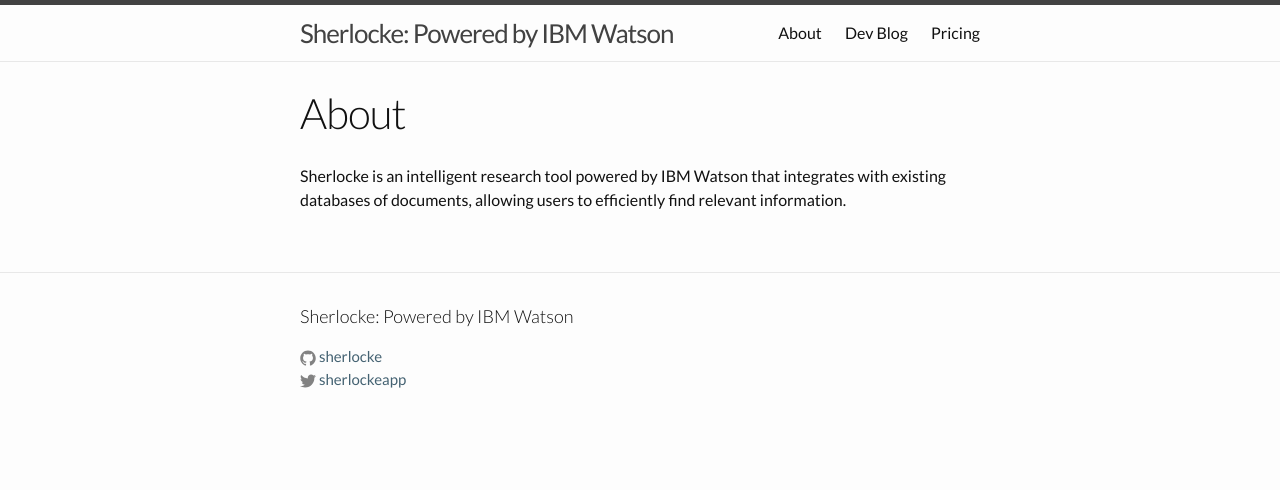
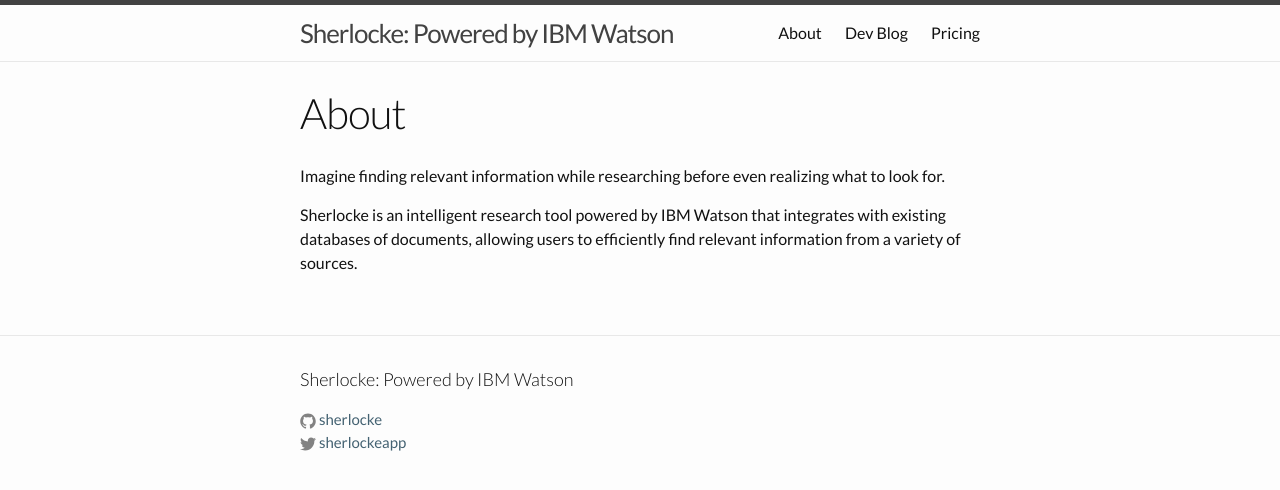
Before and after one commit to sherlocke/sherlocke.github.io, a Jekyll site: the page built from about.md, in a window 1280 px wide. Shown: the top 490 px of the page. Built offline with Jekyll 4.4.1, drawn with Linux system fonts in a browser that asks for light colours.

Commit message:
Update About page, title tag in head

```diff
--- a/_includes/head.html
+++ b/_includes/head.html
@@ -3,7 +3,7 @@
     <meta name="viewport" content="width=device-width">
     <meta http-equiv="X-UA-Compatible" content="IE=edge">
 
-    <title>{% if page.title %}{{ page.title }}{% else %}{{ site.title }}{% endif %}</title>
+    <title>{% if page.title %}{{ page.title }} - {% endif %}{{ site.title }}</title>
     <meta name="description" content="{{ site.description }}">
 
     <link href='http://fonts.googleapis.com/css?family=Lato:300,400,700' rel='stylesheet' type='text/css'>
--- a/about.md
+++ b/about.md
@@ -4,4 +4,6 @@
 permalink: /about/
 ---
 
-Sherlocke is an intelligent research tool powered by IBM Watson that integrates with existing databases of documents, allowing users to efficiently find relevant information.
+Imagine finding relevant information while researching before even realizing what to look for.
+
+Sherlocke is an intelligent research tool powered by IBM Watson that integrates with existing databases of documents, allowing users to efficiently find relevant information from a variety of sources.
```
